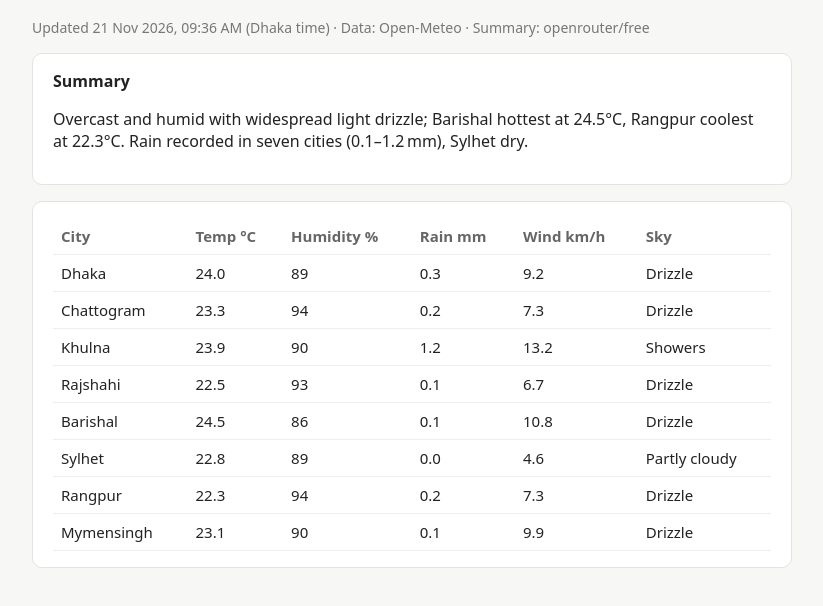
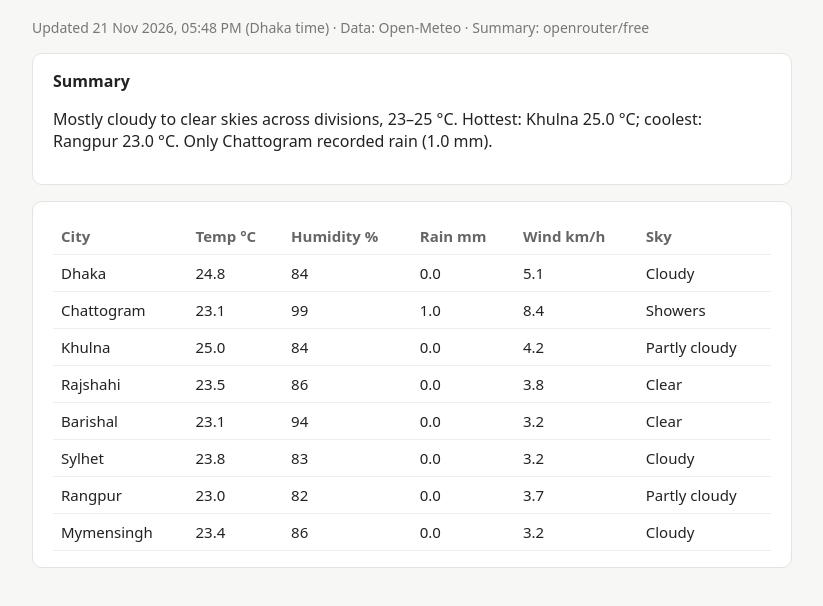
Before and after one commit to FazlyRabbiBD/bd-weather-agent, a plain HTML site: page index.html in a window 1280 px wide. Shown: the part 86-692 px from the top of the page, without its empty margins (228-1051 px from the left). Drawn offline with Linux system fonts and the light colour scheme.

Commit message:
Update weather

```diff
--- a/index.html
+++ b/index.html
@@ -12,8 +12,8 @@
  .wrap{overflow-x:auto}
 </style></head><body>
 <h1>Bangladesh Weather</h1>
-<p class="muted">Updated 21 Nov 2026, 09:36 AM (Dhaka time) · Data: Open-Meteo · Summary: openrouter/free</p>
-<div class="card"><strong>Summary</strong><p>Overcast and humid with widespread light drizzle; Barishal hottest at 24.5°C, Rangpur coolest at 22.3°C. Rain recorded in seven cities (0.1–1.2 mm), Sylhet dry.</p></div>
+<p class="muted">Updated 21 Nov 2026, 05:48 PM (Dhaka time) · Data: Open-Meteo · Summary: openrouter/free</p>
+<div class="card"><strong>Summary</strong><p>Mostly cloudy to clear skies across divisions, 23–25 °C. Hottest: Khulna 25.0 °C; coolest: Rangpur 23.0 °C. Only Chattogram recorded rain (1.0 mm).</p></div>
 <div class="card wrap"><table class="dataframe">
   <thead>
     <tr style="text-align: right;">
@@ -28,67 +28,67 @@
   <tbody>
     <tr>
       <td>Dhaka</td>
-      <td>24.0</td>
-      <td>89</td>
-      <td>0.3</td>
-      <td>9.2</td>
-      <td>Drizzle</td>
+      <td>24.8</td>
+      <td>84</td>
+      <td>0.0</td>
+      <td>5.1</td>
+      <td>Cloudy</td>
     </tr>
     <tr>
       <td>Chattogram</td>
-      <td>23.3</td>
-      <td>94</td>
-      <td>0.2</td>
-      <td>7.3</td>
-      <td>Drizzle</td>
+      <td>23.1</td>
+      <td>99</td>
+      <td>1.0</td>
+      <td>8.4</td>
+      <td>Showers</td>
     </tr>
     <tr>
       <td>Khulna</td>
-      <td>23.9</td>
-      <td>90</td>
-      <td>1.2</td>
-      <td>13.2</td>
-      <td>Showers</td>
+      <td>25.0</td>
+      <td>84</td>
+      <td>0.0</td>
+      <td>4.2</td>
+      <td>Partly cloudy</td>
     </tr>
     <tr>
       <td>Rajshahi</td>
-      <td>22.5</td>
-      <td>93</td>
-      <td>0.1</td>
-      <td>6.7</td>
-      <td>Drizzle</td>
+      <td>23.5</td>
+      <td>86</td>
+      <td>0.0</td>
+      <td>3.8</td>
+      <td>Clear</td>
     </tr>
     <tr>
       <td>Barishal</td>
-      <td>24.5</td>
-      <td>86</td>
-      <td>0.1</td>
-      <td>10.8</td>
-      <td>Drizzle</td>
+      <td>23.1</td>
+      <td>94</td>
+      <td>0.0</td>
+      <td>3.2</td>
+      <td>Clear</td>
     </tr>
     <tr>
       <td>Sylhet</td>
-      <td>22.8</td>
-      <td>89</td>
+      <td>23.8</td>
+      <td>83</td>
       <td>0.0</td>
-      <td>4.6</td>
+      <td>3.2</td>
+      <td>Cloudy</td>
+    </tr>
+    <tr>
+      <td>Rangpur</td>
+      <td>23.0</td>
+      <td>82</td>
+      <td>0.0</td>
+      <td>3.7</td>
       <td>Partly cloudy</td>
     </tr>
     <tr>
-      <td>Rangpur</td>
-      <td>22.3</td>
-      <td>94</td>
-      <td>0.2</td>
-      <td>7.3</td>
-      <td>Drizzle</td>
-    </tr>
-    <tr>
       <td>Mymensingh</td>
-      <td>23.1</td>
-      <td>90</td>
-      <td>0.1</td>
-      <td>9.9</td>
-      <td>Drizzle</td>
+      <td>23.4</td>
+      <td>86</td>
+      <td>0.0</td>
+      <td>3.2</td>
+      <td>Cloudy</td>
     </tr>
   </tbody>
 </table></div>
```
